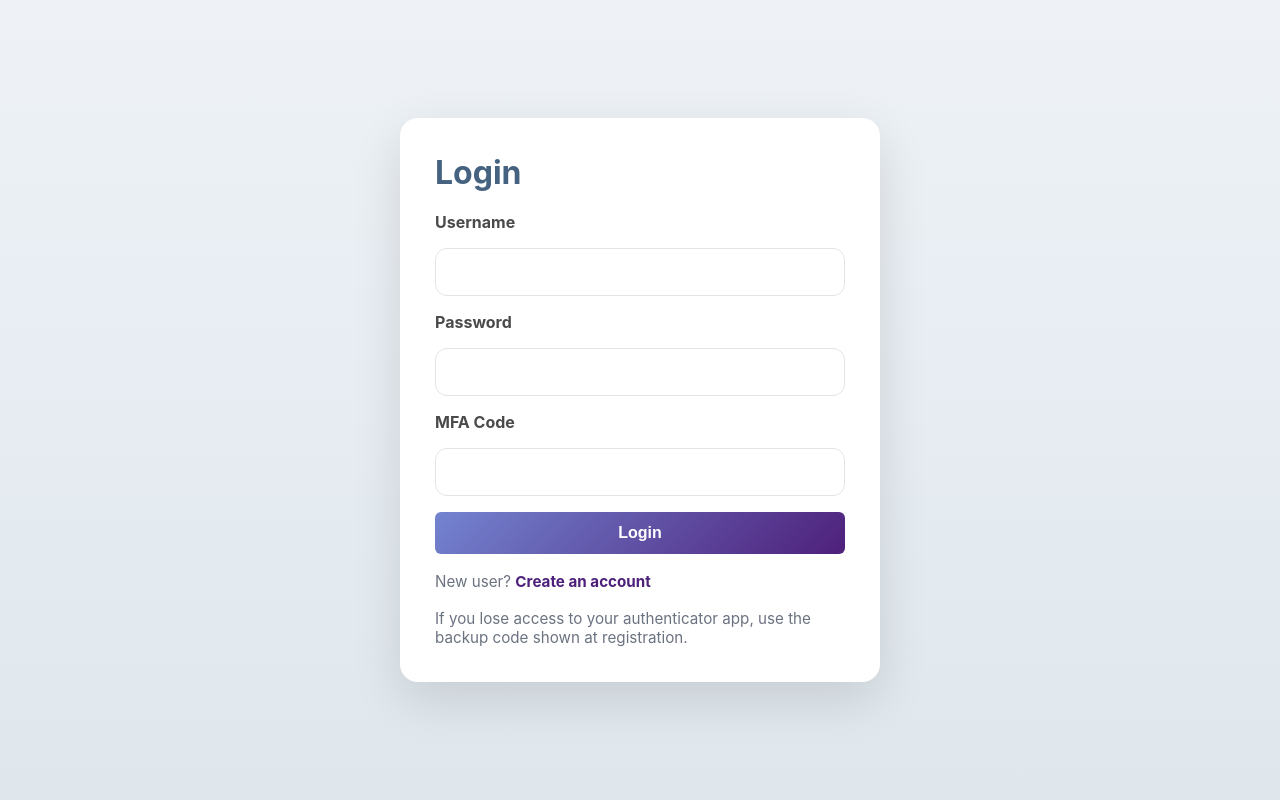
After one commit to sezeranoplacide/networking-ping-monitoring-sysytem, a Flask app: page /login in a window 1280 px wide. The commit adds this page. Run offline with Flask 3, Linux system fonts and the light colour scheme; data comes from the database, SQL or seed files in the repository; both versions use the stored data as it was after the commit.

Commit message:
continous introduction of log in

```diff
--- a/Mahoro/app.py
+++ b/Mahoro/app.py
@@ -1,12 +1,21 @@
 """Flask web app for ping monitoring."""
-from flask import Flask, render_template, request, jsonify
+from flask import Flask, render_template, request, jsonify, redirect, url_for, session
 from flask_cors import CORS
+from functools import wraps
+from werkzeug.security import check_password_hash
 from ping_monitor.device_manager import DeviceManager
 from ping_monitor.ping_service import ping_service
 import logging
+import os
 from datetime import datetime, timedelta
 
 app = Flask(__name__, template_folder='templates', static_folder='static')
+app.secret_key = os.environ.get('SECRET_KEY', 'change-this-secret')
+app.config.update(
+    SESSION_COOKIE_HTTPONLY=True,
+    SESSION_COOKIE_SAMESITE='Lax',
+    PERMANENT_SESSION_LIFETIME=timedelta(hours=8),
+)
 CORS(app)
 logging.basicConfig(level=logging.INFO)
 logger = logging.getLogger(__name__)
@@ -15,10 +24,141 @@ logger = logging.getLogger(__name__)
 dm = DeviceManager()
 
 
+def is_logged_in() -> bool:
+    return bool(session.get('user_id'))
+
+
+def current_user() -> dict:
+    if not session.get('user_id'):
+        return {}
+    return dm.get_user_by_id(session['user_id']) or {}
+
+
+@app.before_request
+def require_login():
+    public_endpoints = {
+        'login',
+        'register',
+        'logout',
+        'auth_status',
+        'static'
+    }
+    if request.endpoint in public_endpoints:
+        return
+    if request.path.startswith('/static/'):
+        return
+    if not is_logged_in():
+        if request.path.startswith('/api/'):
+            return jsonify({'error': 'Authentication required'}), 401
+        return redirect(url_for('login'))
+
+
+def admin_required(fn):
+    @wraps(fn)
+    def wrapper(*args, **kwargs):
+        if session.get('role') != 'admin':
+            return jsonify({'error': 'Admin access required'}), 403
+        return fn(*args, **kwargs)
+    return wrapper
+
+
 @app.route('/')
 def index():
     """Serve main page."""
-    return render_template('index.html')
+    user = current_user()
+    return render_template('index.html', username=user.get('display_name') or user.get('username'), role=user.get('role'))
+
+
+@app.route('/login', methods=['GET', 'POST'])
+def login():
+    message = ''
+    if request.method == 'POST':
+        username = request.form.get('username', '').strip()
+        password = request.form.get('password', '').strip()
+        auth_code = request.form.get('auth_code', '').strip()
+        user = dm.get_user_by_username(username)
+
+        if user is None or not check_password_hash(user['password_hash'], password):
+            message = 'Invalid username or password.'
+        elif user.get('mfa_enabled'):
+            if dm.verify_mfa_code(user, auth_code):
+                pass
+            elif dm.verify_backup_code(user, auth_code):
+                dm.clear_backup_code(user['id'])
+            else:
+                message = 'Invalid MFA or backup code. Please enter the 6-digit code from your authenticator app or the backup code from registration.'
+
+        if not message:
+            session.permanent = True
+            session['user_id'] = user['id']
+            session['username'] = user['username']
+            session['role'] = user['role']
+            dm.update_user_last_login(user['id'])
+            return redirect(url_for('index'))
+
+    return render_template('login.html', message=message, user_count=dm.get_user_count())
+
+
+@app.route('/register', methods=['GET', 'POST'])
+def register():
+    message = ''
+    success = False
+    secret = None
+    first_user = dm.get_user_count() == 0
+
+    if request.method == 'POST':
+        username = request.form.get('username', '').strip()
+        display_name = request.form.get('display_name', '').strip()
+        phone_number = request.form.get('phone_number', '').strip() or None
+        password = request.form.get('password', '').strip()
+        confirm = request.form.get('confirm', '').strip()
+
+        if password != confirm:
+            message = 'Passwords do not match.'
+        else:
+            try:
+                user = dm.create_user(
+                    username=username,
+                    password=password,
+                    display_name=display_name,
+                    phone_number=phone_number,
+                    role='operator',
+                    mfa_enabled=True,
+                )
+                secret = user['mfa_secret']
+                backup_code = user['backup_code']
+                success = True
+                message = 'Registration successful. Store your MFA secret and backup code securely.'
+            except Exception as e:
+                message = str(e)
+
+    return render_template(
+        'register.html',
+        message=message,
+        success=success,
+        secret=secret if 'secret' in locals() else None,
+        backup_code=backup_code if 'backup_code' in locals() else None,
+        first_user=first_user
+    )
+
+
+@app.route('/logout')
+def logout():
+    session.clear()
+    return redirect(url_for('login'))
+
+
+@app.route('/api/auth/status', methods=['GET'])
+def auth_status():
+    if not is_logged_in():
+        return jsonify({'authenticated': False}), 200
+    user = current_user()
+    return jsonify({
+        'authenticated': True,
+        'username': user.get('username'),
+        'display_name': user.get('display_name'),
+        'role': user.get('role')
+    })
 
 
 # ==================== DEVICES ====================
@@ -63,10 +203,15 @@ def create_device():
             interval=data.get('interval', 5),
             timeout=data.get('timeout', 2)
         )
+        if data.get('group_name'):
+            dm.assign_device_to_group(device.id, data['group_name'])
+            device = dm.get_device(device.id)
+
         return jsonify({
             'id': device.id,
             'name': device.name,
             'ip_address': device.ip_address,
+            'group_name': device.group_name,
             'interval': device.interval,
             'timeout': device.timeout,
             'status': device.status
@@ -244,6 +389,18 @@ def create_alert(device_id):
         return jsonify({'error': str(e)}), 400
 
 
+# ==================== USERS ====================
+@app.route('/api/users', methods=['GET'])
+@admin_required
+def get_users():
+    """Get all user accounts and roles."""
+    try:
+        return jsonify(dm.list_users())
+    except Exception as e:
+        logger.error(f"Error fetching users: {e}")
+        return jsonify({'error': str(e)}), 500
+
+
 # ==================== GROUPS ====================
 @app.route('/api/groups', methods=['GET'])
 def get_groups():
@@ -275,9 +432,35 @@ def create_group():
 # ==================== PING MONITORING ====================
 @app.route('/api/ping/<ip_address>', methods=['GET'])
 def manual_ping(ip_address):
-    """Perform a manual ping on a device."""
+    """Perform a manual ping on a device and optionally record the result."""
     try:
+        device = dm.get_device_by_ip(ip_address)
         result = ping_service.ping_device(ip_address)
+
+        if device:
+            updated_device = dm.record_ping_result(
+                device_id=device.id,
+                status=result['status'],
+                latency_ms=result['latency_ms'],
+                packet_loss=result.get('packet_loss', 0)
+            )
+
+            if device.status != updated_device.status:
+                severity = 'critical' if updated_device.status == 'offline' else 'info'
+                dm.create_alert(
+                    device_id=device.id,
+                    alert_type='manual_ping',
+                    severity=severity,
+                    message=f'Manual ping changed {device.name} from {device.status} to {updated_device.status}'
+                )
+
+            result.update({
+                'device_id': device.id,
+                'device_name': device.name,
+                'status': updated_device.status,
+                'last_latency_ms': updated_device.last_latency_ms,
+            })
+
         return jsonify(result), 200
     except Exception as e:
         logger.error(f"Error pinging {ip_address}: {e}")
--- a/Mahoro/requirements.txt
+++ b/Mahoro/requirements.txt
@@ -1,2 +1,3 @@
 Flask==3.0.0
 Flask-CORS==4.0.0
+pyotp==2.9.0
--- a/Mahoro/static/style.css
+++ b/Mahoro/static/style.css
@@ -31,6 +31,114 @@ body {
     position: sticky;
     top: 0;
     z-index: 100;
+}
+
+.user-panel {
+    display: flex;
+    align-items: center;
+    gap: 12px;
+    color: white;
+    font-size: 0.95em;
+}
+
+.user-name {
+    font-weight: 700;
+}
+
+.user-role {
+    background: rgba(255,255,255,0.15);
+    padding: 4px 10px;
+    border-radius: 999px;
+}
+
+.connection-guidance {
+    list-style: inside disc;
+    color: #555;
+    line-height: 1.8;
+}
+
+.connection-guidance li {
+    margin-bottom: 10px;
+}
+
+.auth-page {
+    min-height: 100vh;
+    display: flex;
+    align-items: center;
+    justify-content: center;
+    background: linear-gradient(180deg, #eef2f7 0%, #dfe7ed 100%);
+    padding: 30px;
+}
+
+.auth-card {
+    background: white;
+    border-radius: 18px;
+    padding: 35px;
+    width: min(480px, 100%);
+    box-shadow: 0 18px 50px rgba(0, 0, 0, 0.12);
+}
+
+.auth-card h1 {
+    margin-bottom: 20px;
+    font-size: 2rem;
+    color: var(--dark);
+}
+
+.auth-form {
+    display: grid;
+    gap: 16px;
+}
+
+.auth-form label {
+    font-weight: 700;
+    color: #4a4a4a;
+}
+
+.auth-form input {
+    padding: 14px 16px;
+    border-radius: 12px;
+    border: 1px solid #e1e5ea;
+    font-size: 1rem;
+}
+
+.device-filter-row,
+.monitoring-fields {
+    display: flex;
+    flex-wrap: wrap;
+    gap: 10px;
+    align-items: center;
+    margin-top: 16px;
+}
+
+.device-filter-row input,
+.device-filter-row select,
+.monitoring-fields input {
+    flex: 1 1 180px;
+    min-width: 180px;
+    padding: 12px 14px;
+    border: 1px solid #e1e5ea;
+    border-radius: 12px;
+    background: #fff;
+}
+
+.device-filter-card {
+    padding: 20px;
+}
+
+.device-filter-row button {
+    white-space: nowrap;
+}
+
+.auth-note {
+    margin-top: 18px;
+    color: #6b7280;
+    font-size: 0.95rem;
+}
+
+.auth-note a {
+    color: var(--primary-dark);
+    text-decoration: none;
+    font-weight: 700;
 }
 
 .navbar-container {
--- /dev/null
+++ b/Mahoro/templates/login.html
@@ -0,0 +1,30 @@
+<!DOCTYPE html>
+<html lang="en">
+<head>
+    <meta charset="UTF-8">
+    <meta name="viewport" content="width=device-width, initial-scale=1.0">
+    <title>Login - Network Monitor System</title>
+    <link rel="stylesheet" href="{{ url_for('static', filename='style.css') }}">
+</head>
+<body>
+    <div class="auth-page">
+        <div class="auth-card">
+            <h1>Login</h1>
+            {% if message %}
+                <div class="message error">{{ message }}</div>
+            {% endif %}
+            <form method="POST" class="auth-form">
+                <label for="username">Username</label>
+                <input id="username" name="username" type="text" required>
+                <label for="password">Password</label>
+                <input id="password" name="password" type="password" required>
+                <label for="auth_code">MFA Code</label>
+                <input id="auth_code" name="auth_code" type="text" required>
+                <button type="submit" class="btn btn-primary btn-full">Login</button>
+            </form>
+            <p class="auth-note">New user? <a href="{{ url_for('register') }}">Create an account</a></p>
+            <p class="auth-note">If you lose access to your authenticator app, use the backup code shown at registration.</p>
+        </div>
+    </div>
+</body>
+</html>
```
Also changed, not shown: Mahoro/ping_monitor/device_manager.py (+164 -10 lines), Mahoro/ping_monitor/ping_service.py (+0 -8 lines), Mahoro/static/app.js (+89 -18 lines), Mahoro/templates/index.html (+39 -2 lines), Mahoro/templates/register.html (added, +42 -0 lines), Mahoro/ping_monitor/data/ping_monitor.sqlite3, 1 other file.
